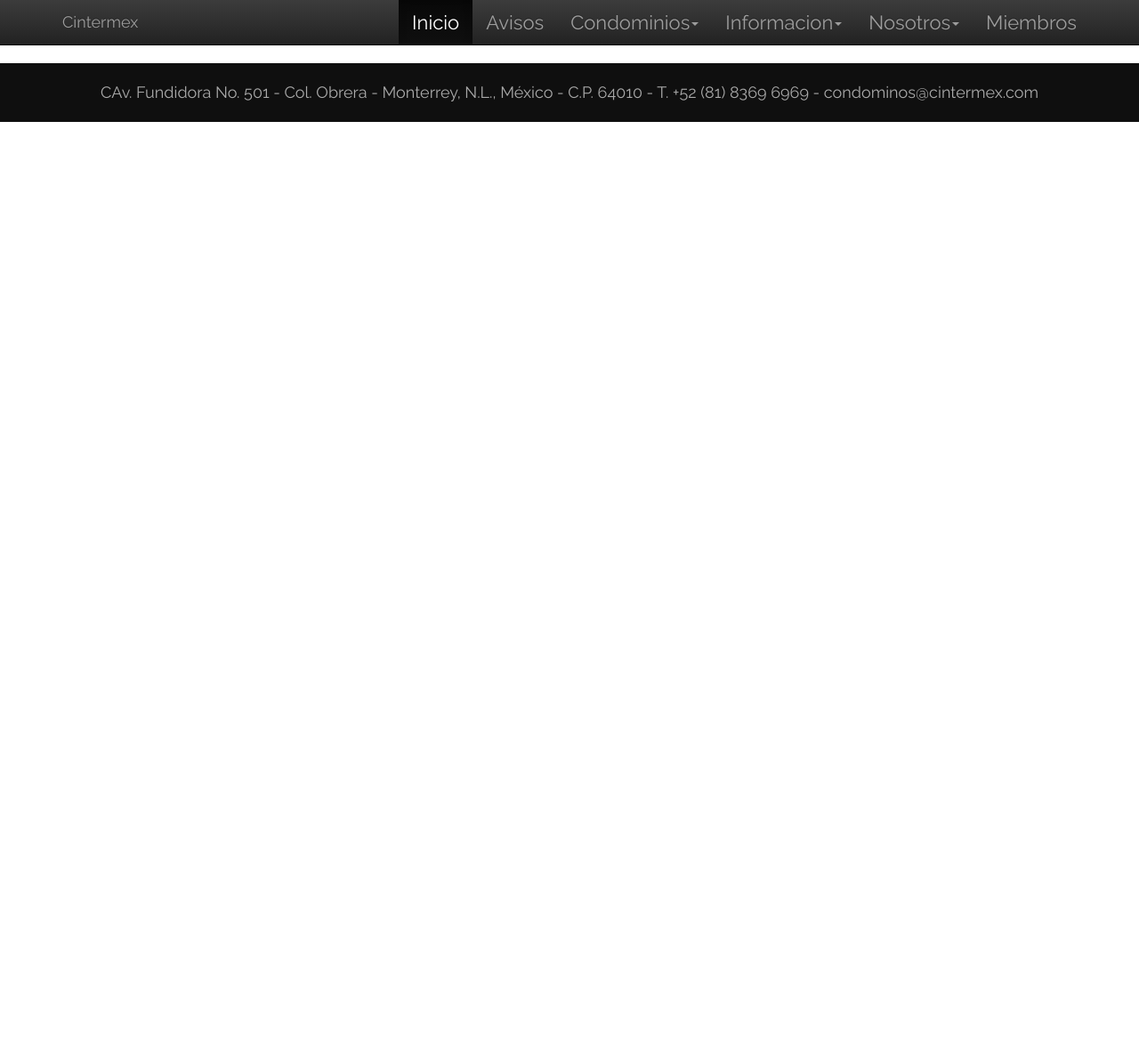
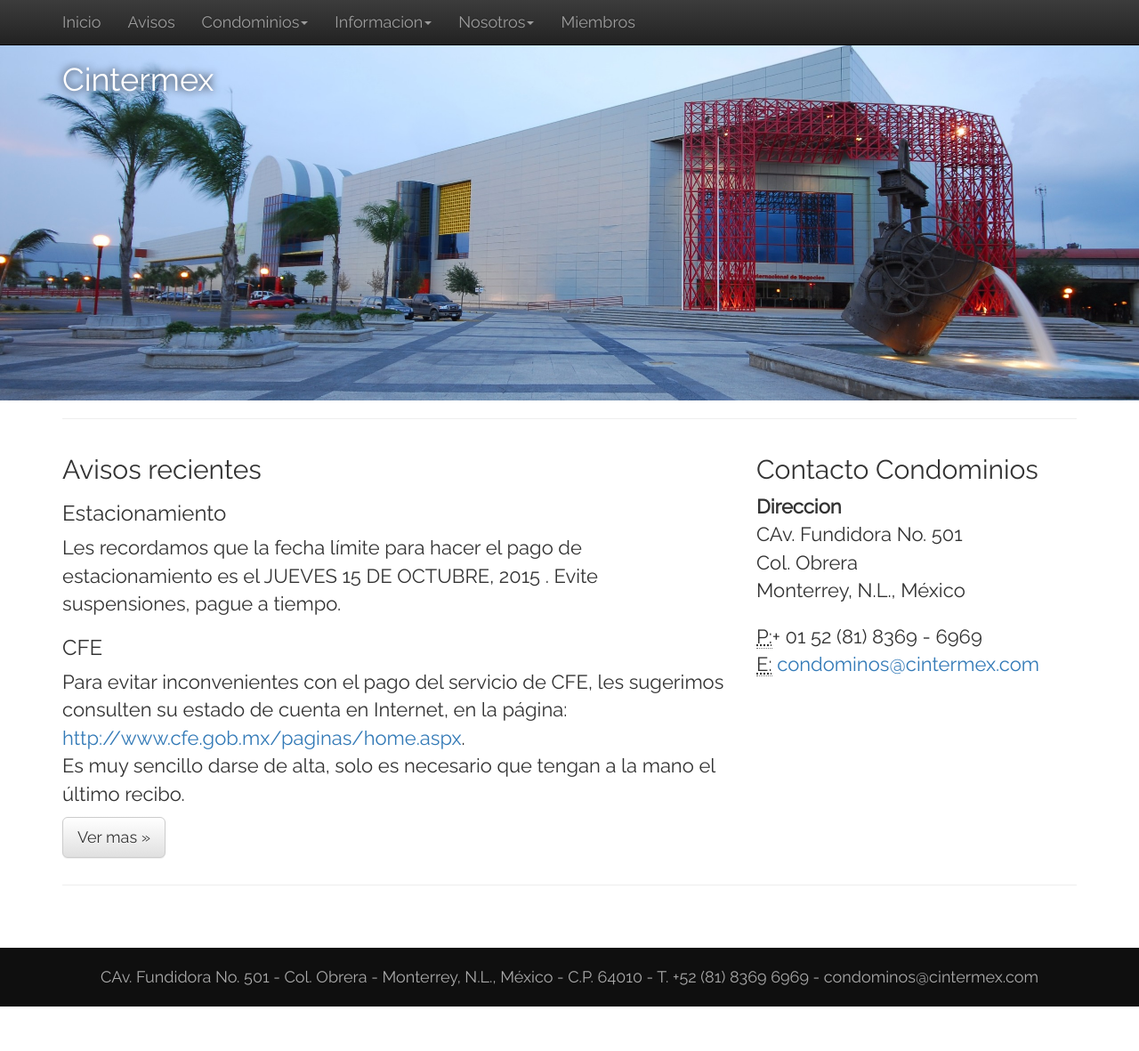
Before and after one commit to mpeyrotc/govector, a Django app: page / in a window 1280 px wide. Shown: the whole page at 89% size. Before the commit the page ends 137 px from the top, so only its background shows below. Run offline with Django 3.2, Linux system fonts and the light colour scheme; some libraries are stand-ins or nearby versions.

Commit message:
Se agrego formato de header y footer a la base.

```diff
--- a/condominios/static/css/base.css
+++ b/condominios/static/css/base.css
@@ -56,6 +56,10 @@
     background-color: #0f0f0f;
 }
 
+.navbar {
+    font-size: 18px;
+}
+
 .long_section {
     background: red; /* For browsers that do not support gradients */
     background: -webkit-linear-gradient(red, yellow); /* For Safari 5.1 to 6.0 */
--- /dev/null
+++ b/condominios/static/css/business-frontpage.css
@@ -0,0 +1,35 @@
+/*
+ * Start Bootstrap - Business Frontpage (http://startbootstrap.com/)
+ * Copyright 2013-2016 Start Bootstrap
+ * Licensed under MIT (https://github.com/BlackrockDigital/startbootstrap/blob/gh-pages/LICENSE)
+ */
+
+body {
+    padding-top: 50px; /* Required padding for .navbar-fixed-top. Remove if using .navbar-static-top. Change if height of navigation changes. */
+}
+
+/* Header Image Background - Change the URL below to your image path (example: ../images/background.jpg) */
+
+.business-header {
+    height: 400px;
+    background: url(../images/index_img.jpg) center center no-repeat scroll;
+    -webkit-background-size: cover;
+    -moz-background-size: cover;
+    background-size: cover;
+    -o-background-size: cover;
+}
+
+/* Customize the text color and shadow color and to optimize text legibility. */
+
+.tagline {
+    text-shadow: 0 0 10px #000;
+    color: #fff;
+}
+
+.img-center {
+    margin: 0 auto;
+}
+
+footer {
+    margin: 50px 0;
+}
--- a/templates/base.html
+++ b/templates/base.html
@@ -19,20 +19,22 @@
 </head>
 <body data-spy="scroll" data-target=".navbar-fixed-top" data-offset="50">
     {% block nav_bar %}
-    <div class="navbar navbar-inverse navbar-fixed-top" id="site_navbar">
+    <!-- Navigation -->
+    <nav class="navbar navbar-inverse navbar-fixed-top" role="navigation">
         <div class="container">
-
-            <a href="#" class="navbar-brand">Cintermex</a>
-
-            <button class="navbar-toggle" data-toggle = "collapse" data-target=".navHeaderCollapse">
-                <span class="icon-bar"></span>
-                <span class="icon-bar"></span>
-                <span class="icon-bar"></span>
-            </button>
-
-            <div class="collapse navbar-collapse navHeaderCollpase">
-                <ul class="nav navbar-nav navbar-right">
-                    <li class="active"><a href="{% url 'home' %}">Inicio</a></li>
+            <!-- Brand and toggle get grouped for better mobile display -->
+            <div class="navbar-header">
+                <button type="button" class="navbar-toggle" data-toggle="collapse" data-target="#bs-example-navbar-collapse-1">
+                    <span class="sr-only">Toggle navigation</span>
+                    <span class="icon-bar"></span>
+                    <span class="icon-bar"></span>
+                    <span class="icon-bar"></span>
+                </button>
+                <a class="navbar-brand" href="#">Inicio</a>
+            </div>
+            <!-- Collect the nav links, forms, and other content for toggling -->
+            <div class="collapse navbar-collapse" id="bs-example-navbar-collapse-1">
+                <ul class="nav navbar-nav">
                     <li><a href="{% url 'news' %}">Avisos</a></li>
                     <li class="dropdown">
                         <a href = "#" class="dropdown-toggle" data-toggle="dropdown">Condominios<b class="caret"></b></a>
@@ -45,22 +47,25 @@
                         <a href = "#" class="dropdown-toggle" data-toggle="dropdown">Informacion<b class="caret"></b></a>
                         <ul class="dropdown-menu">
                             <li><a href="general.html">Guia General</a></li>
-                            <li><a href="#">Especios Disponibles</a></li>
+                            <li><a href="#">Reglamentos</a></li>
+                            <li><a href="#">Instalaciones y Servicios</a></li>
                         </ul>
                     </li>
                     <li class="dropdown">
                         <a href = "{% url 'about_us' %}" class="dropdown-toggle" data-toggle="dropdown">Nosotros<b class="caret"></b></a>
                         <ul class="dropdown-menu">
                             <li><a href="{% url 'about_us' %}#about_us" class="page-scroll">Quiénes somos</a></li>
-                            <li><a href="{% url 'about_us' %}#location" class="page-scroll">Ubicación</a></li>
-                            <li><a href="{% url 'about_us' %}#directory" class="page-scroll">Directorio</a></li>
+                            <li><a href="{% url 'about_us' %}#location" class="page-scroll">Directorio</a></li>
+                            <li><a href="{% url 'about_us' %}#directory" class="page-scroll">Informacion de Contacto</a></li>
                         </ul>
                     </li>
                     <li><a href="#">Miembros</a></li>
                 </ul>
             </div>
+            <!-- /.navbar-collapse -->
         </div>
-    </div>
+        <!-- /.container -->
+    </nav>
     {% endblock %}
 
     {% block content %} {% endblock %}
--- a/templates/index.html
+++ b/templates/index.html
@@ -1,9 +1,64 @@
 {% extends "base.html" %}
-
+{% load static %}
 {% block title %}
   Condominos
 {% endblock %}
 
+{% block css %}
+<link href="{% static 'css/business-frontpage.css' %}" rel="stylesheet">
+{% endblock %}
+
 {% block content %}
-  Este es el contenido principal de la página.
+  <!-- Image Background Page Header -->
+    <!-- Note: The background image is set within the business-casual.css file. -->
+    <header class="business-header">
+        <div class="container">
+            <div class="row">
+                <div class="col-lg-12">
+                    <h1 class="tagline">Cintermex</h1>
+                </div>
+            </div>
+        </div>
+    </header>
+<!-- Page Content -->
+    <div class="container">
+
+        <hr>
+
+        <div class="row">
+            <div class="col-sm-8">
+                <h2>Avisos recientes</h2>
+                <div id="recentnews"></div>
+                <h3>Estacionamiento</h3>
+                <p>Les recordamos que la fecha límite para hacer el pago de estacionamiento es el JUEVES 15 DE OCTUBRE, 2015 . Evite suspensiones, pague a tiempo. </p>
+                <h3>CFE</h3>
+                <p>Para evitar inconvenientes con el pago del servicio de CFE, les sugerimos consulten su estado de cuenta en Internet, en la página:  <a href= "http://www.cfe.gob.mx/paginas/home.aspx">http://www.cfe.gob.mx/paginas/home.aspx</a>.<br>
+                    Es muy sencillo darse de alta, solo es necesario que tengan a la mano el último recibo.
+                </p>
+                <p>
+                    <a class="btn btn-default btn-lg" href="#">Ver mas &raquo;</a>
+                </p>
+            </div>
+            <div class="col-sm-4">
+                <h2>Contacto Condominios</h2>
+                <address>
+                    <strong>Direccion</strong>
+                    <br>CAv. Fundidora No. 501
+                    <br>Col. Obrera
+                    <br>Monterrey, N.L., México
+                    <br>
+                </address>
+                <address>
+                    <abbr title="Phone">P:</abbr>+ 01 52 (81) 8369 - 6969
+                    <br>
+                    <abbr title="Email">E:</abbr> <a href="mailto:condominos@cintermex.com">condominos@cintermex.com</a>
+                </address>
+            </div>
+        </div>
+        <!-- /.row -->
+
+        <hr>
+
+    </div>
+
 {% endblock %}
```
Also changed, not shown: condominios/static/images/index_img.jpg (added).
